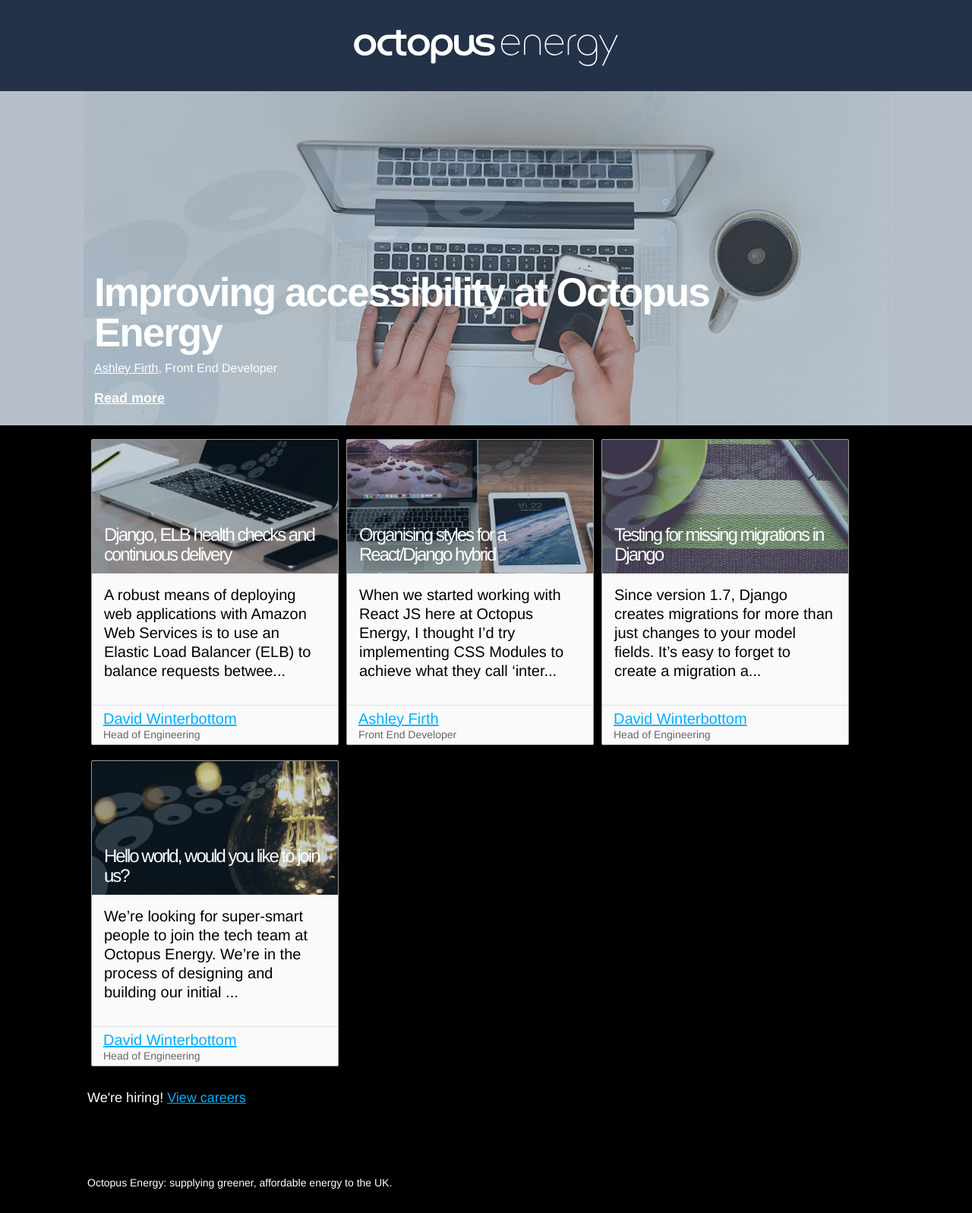
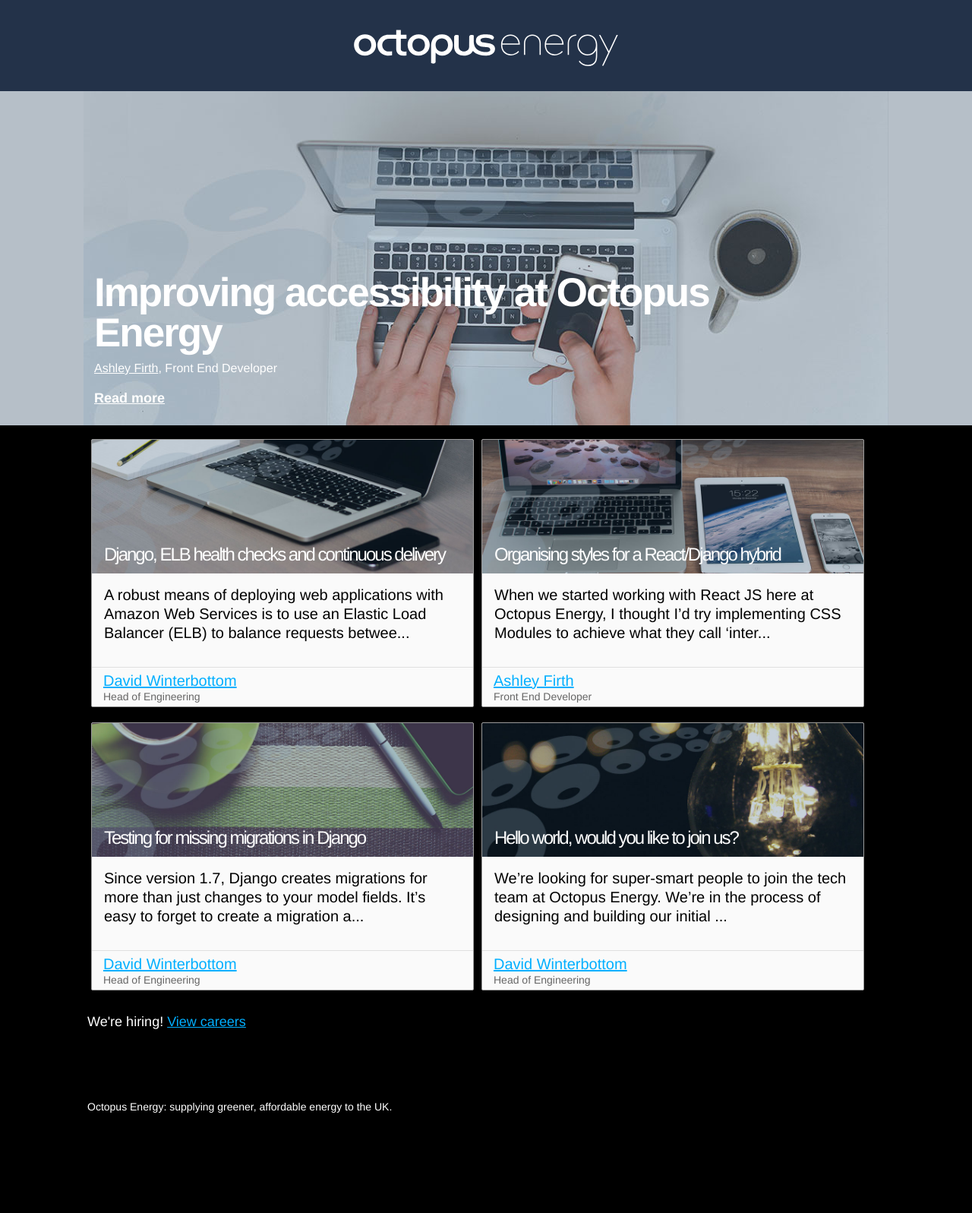
Before and after one commit to octoenergy/octoenergy.github.io, a Jekyll site: the page built from index.html, in a window 1280 px wide. Shown: the whole page at 76% size. Built offline with Jekyll 4.4.1, drawn with Linux system fonts in a browser that asks for light colours; some web fonts are replaced; after the commit the page ends 1497 px from its top, so only the background shows below that.

Commit message:
Add media query for for blog entry to make responsive.

```diff
--- a/_sass/_layout.scss
+++ b/_sass/_layout.scss
@@ -348,7 +348,11 @@
     border: 0.1rem solid #9b9b9b;
     border-radius: .2rem;
 
-    @media (max-width: 700px) {
+    @media (max-width: 1280px) {
+        width: 48%;
+    }
+
+    @media (max-width: 760px) {
         width: 100%;
         margin: 1.0rem 0;
     }
```
